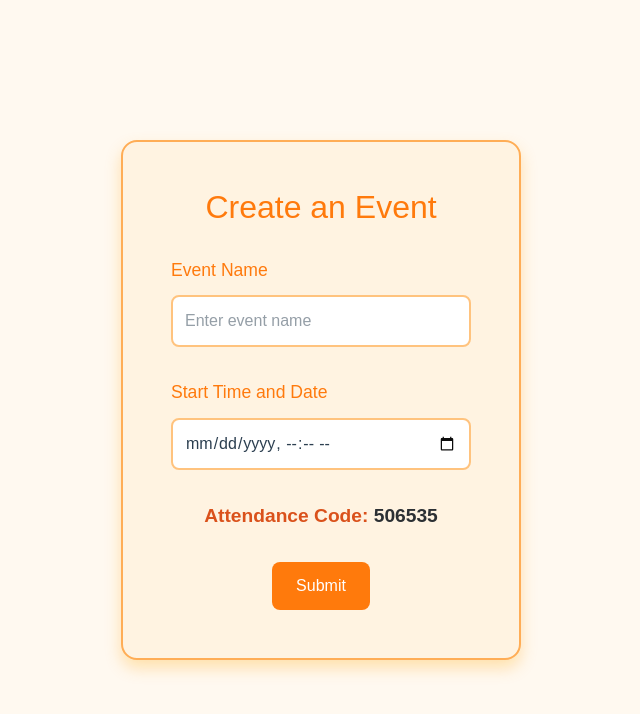
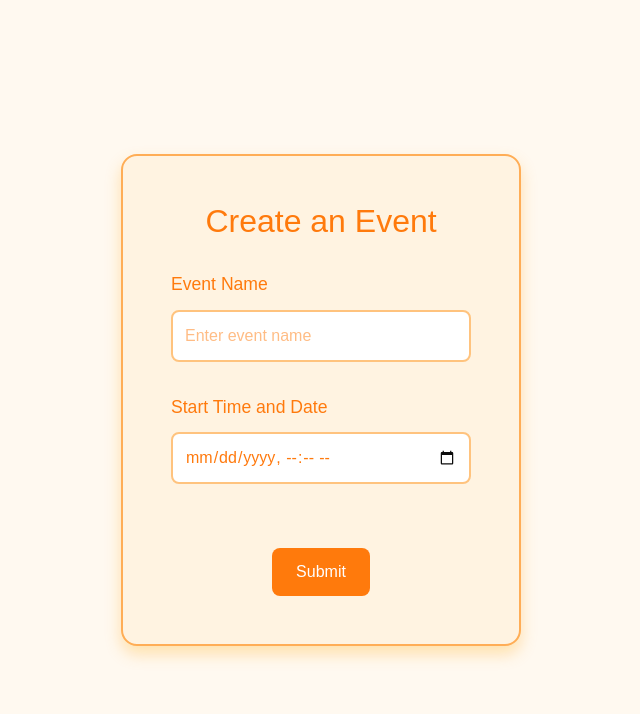
Before and after one commit to Jessicaus/eggroll, a React (Vite) app in the folder frontend/: page /create in a window 1280 px wide. Shown: the top 714 px of the page, without its empty margins (319-959 px from the left). Built offline with nearby package versions, Linux system fonts and the light colour scheme; a web font is replaced by a local one.

Commit message:
added backend to database and front-back connection for create-event

```diff
--- a/frontend/src/Pages/CreateEvent.jsx
+++ b/frontend/src/Pages/CreateEvent.jsx
@@ -3,13 +3,36 @@ import React, { useState, useEffect } from 'react';
 const CreateEvent = () => {
   const [eventName, setEventName] = useState('');
   const [startTime, setStartTime] = useState('');
-  const [attendanceCode, setAttendanceCode] = useState('');
+  //const [attendanceCode, setAttendanceCode] = useState('');
 
-  useEffect(() => {
+  /*useEffect(() => {
     // Auto-generate a 6-digit event code when the page loads
     const code = Math.floor(100000 + Math.random() * 900000).toString();
     setAttendanceCode(code);
-  }, []); // empty dependency array ensures it only runs once
+  }, []);*/ // empty dependency array ensures it only runs once
+
+  const handleCreateEvent = async (e) => {
+    e.preventDefault(); // prevent page reload
+    const response = await fetch('http://localhost:3000/api/events/create', {
+      method: 'POST',
+      headers: { 'Content-Type': 'application/json' },
+      body: JSON.stringify({
+        name: eventName,
+        start_time: startTime,
+        scheduler: '0cfa6470-6a24-43f6-bc93-37ed23a17c07', // replace with actual scheduler ID or name
+      }),
+    });
+
+    const data = await response;
+    if (response.ok) {
+      console.log('Event created:', data);
+      alert("Event successful!");
+    } else {
+      const error = await response.json();
+      alert("Error creating event: " + error.message);
+    }
+  };
+
 
     return (
         <div style={{
@@ -19,7 +42,7 @@ const CreateEvent = () => {
             height: '100vh',
             backgroundColor: '#fff9f0'
         }}>
-            <div style={{
+            <form style={{
             border: '2px solid #ffa94d',
             padding: '3rem',
             borderRadius: '16px',
@@ -28,7 +51,9 @@ const CreateEvent = () => {
             boxShadow: '0 8px 16px rgba(255, 165, 0, 0.3)',
             fontFamily: 'Arial, sans-serif',
             textAlign: 'center'
-            }}>
+            }}
+            onSubmit={handleCreateEvent}
+            >
             <h1 style={{
                 marginBottom: '2rem',
                 color: '#ff7300',
@@ -54,6 +79,7 @@ const CreateEvent = () => {
                     borderRadius: '8px',
                     border: '2px solid #ffc078',
                     outline: 'none',
+                    color: '#ff7300',
                     backgroundColor: '#fff'
                 }}
                 />
@@ -76,23 +102,24 @@ const CreateEvent = () => {
                     fontSize: '1rem',
                     borderRadius: '8px',
                     border: '2px solid #ffc078',
+                    color: '#ff7300',
                     outline: 'none',
                     backgroundColor: '#fff'
                 }}
                 />
             </div>
 
-            <p style={{
+            {/*<p style={{
                 marginTop: '2rem',
                 fontSize: '1.2rem',
                 fontWeight: 'bold',
                 color: '#d9480f'
             }}>
                 Attendance Code: <span style={{ color: '#212529' }}>{attendanceCode}</span>
-            </p>
+            </p>*/}
 
             <button
-            onClick={() => console.log({ eventName, startTime, attendanceCode })}
+            onClick={() => console.log({ eventName, startTime})}
             style={{
                 marginTop: '2rem',
                 padding: '0.75rem 1.5rem',
@@ -110,7 +137,7 @@ const CreateEvent = () => {
             Submit
             </button>
 
-            </div>
+            </form>
         </div>
         );
     };
```
